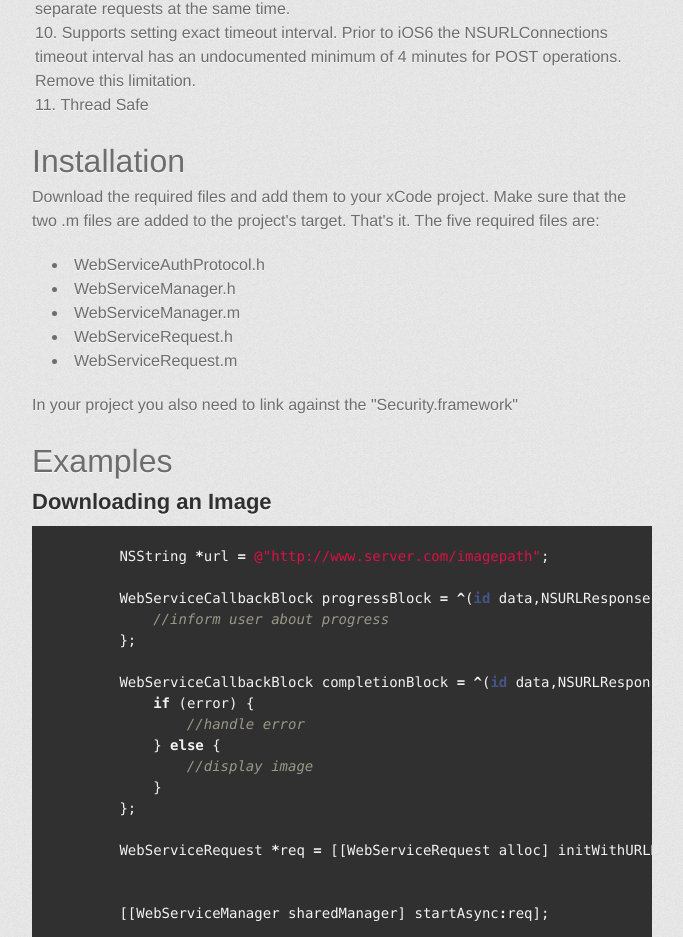
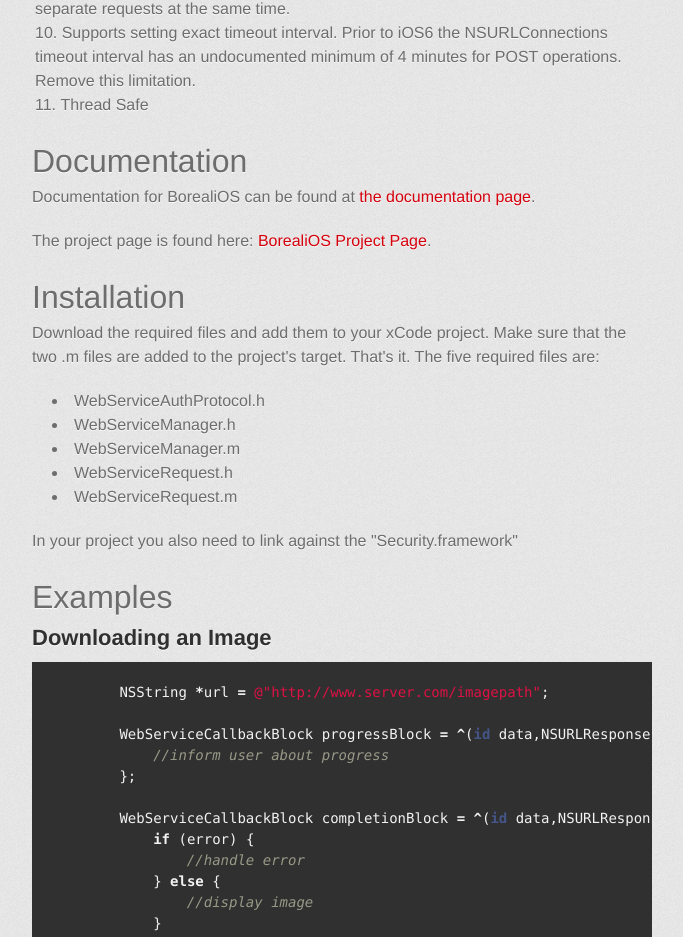
Before and after one commit to applico/BorealiOS, a plain HTML site: page index.html in a window 1280 px wide. Shown: the part 1050-1987 px from the top of the page, without its empty margins (298-981 px from the left). Drawn offline with Linux system fonts and the light colour scheme; a web font is replaced by a local one.

```diff
--- a/index.html
+++ b/index.html
@@ -58,7 +58,13 @@ We found that the existing libraries had a few issues that this library resolves
 <li>Supports multiple authentication services, allowing for signing for different sites for separate requests at the same time.</li>
 <li>Supports setting exact timeout interval. Prior to iOS6 the NSURLConnections timeout interval has an undocumented minimum of 4 minutes for POST operations. Remove this limitation.</li>
 <li>Thread Safe</li>
-</ol><h1>Installation</h1>
+</ol><h1>Documentation</h1>
+
+<p>Documentation for BorealiOS can be found at <a href="http://applico.github.com/BorealiOS/documentation/" title="BorealiOS Documenation">the documentation page</a>.</p>
+
+<p>The project page is found here: <a href="http://applico.github.com/BorealiOS/" title="BorealiOS Project Page">BorealiOS Project Page</a>.</p>
+
+<h1>Installation</h1>
 
 <p>Download the required files and add them to your xCode project. Make sure that the two .m files are added to the project's target. That's it.
 The five required files are:</p>
```
Also changed, not shown: params.json (+1 -1 lines).
